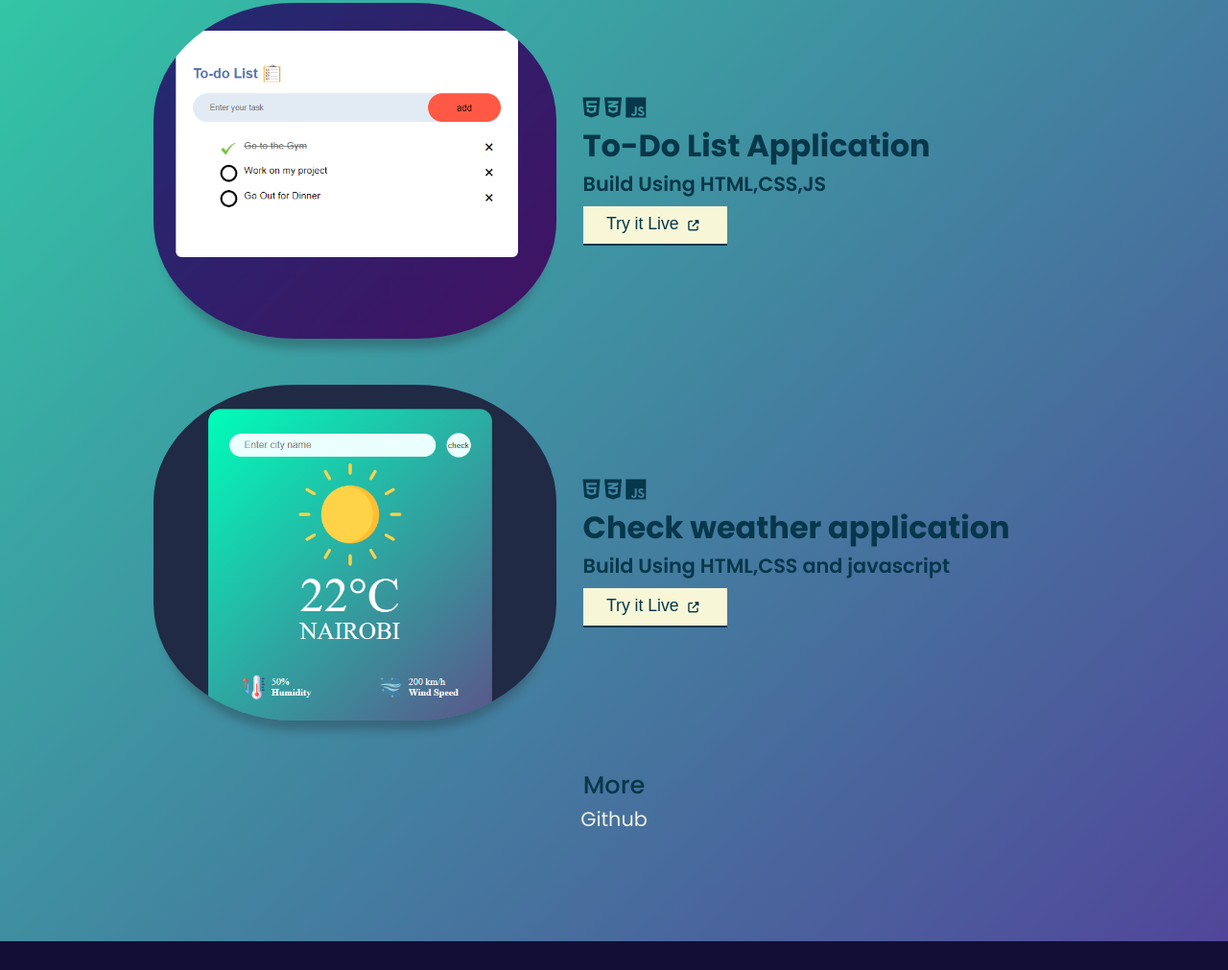
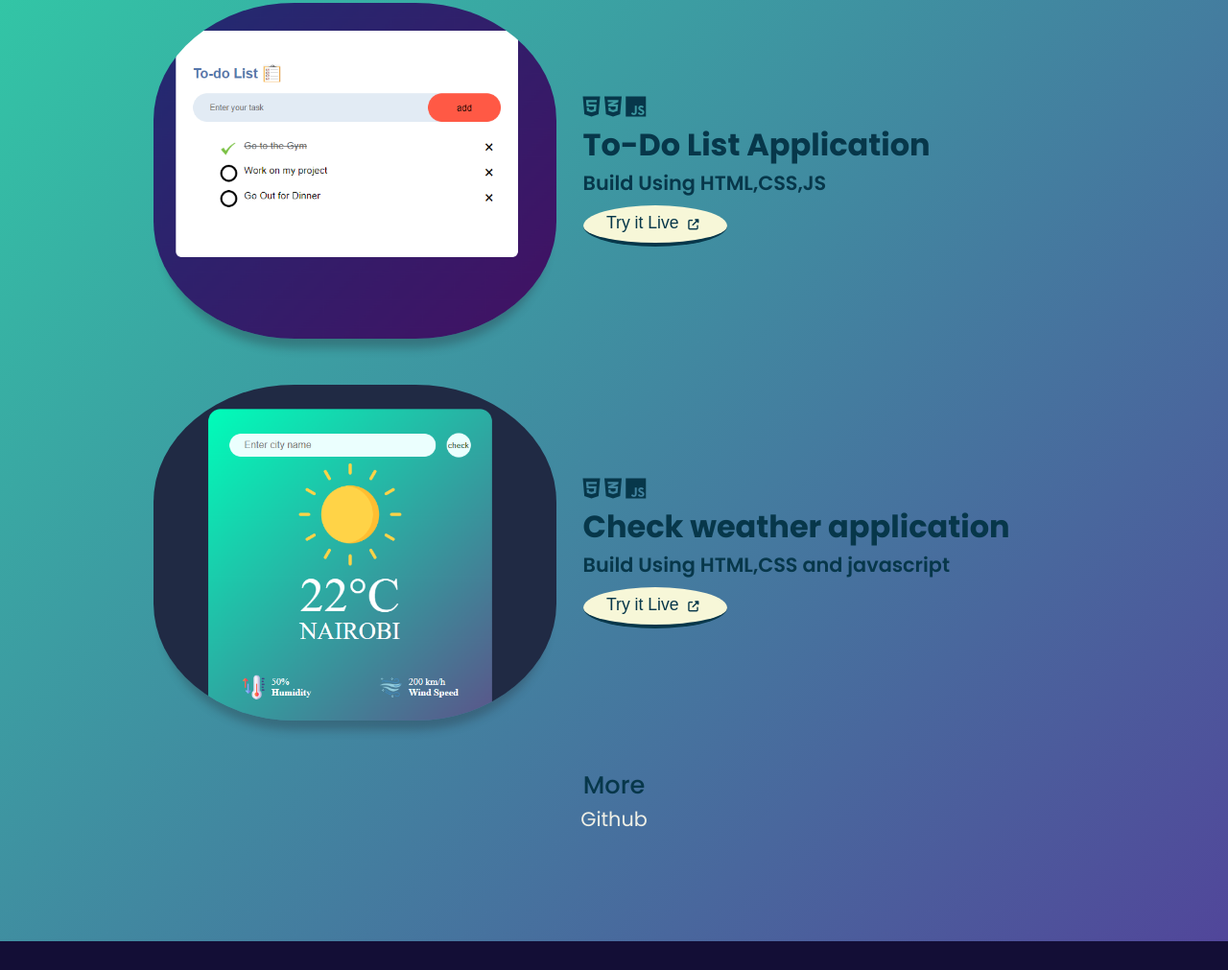
Before and after one commit to Brianmitich/portfolio.github.io, a plain HTML site: page index.html in a window 1280 px wide. Shown: the part 1784-2795 px from the top of the page at 96% size. Drawn offline with nearby package versions, Linux system fonts and the light colour scheme.

Commit message:
Update style.css

```diff
--- a/style.css
+++ b/style.css
@@ -314,7 +314,8 @@ header {
   margin-top: 0.5rem;
   width: 150px;
   border: none;
-  border-bottom: 2px solid #07374a;
+  border-bottom: 4px solid #07374a;
+  border-radius: 50%;
 }
 .proj-1 .proj1-details button a {
   text-decoration: none;
@@ -373,7 +374,8 @@ header {
   margin-top: 0.5rem;
   width: 150px;
   border: none;
-  border-bottom: 2px solid #07374a;
+  border-bottom: 4px solid #07374a;
+  border-radius: 50%;
 }
 .proj-2 .proj2-details button a {
   text-decoration: none;
```
